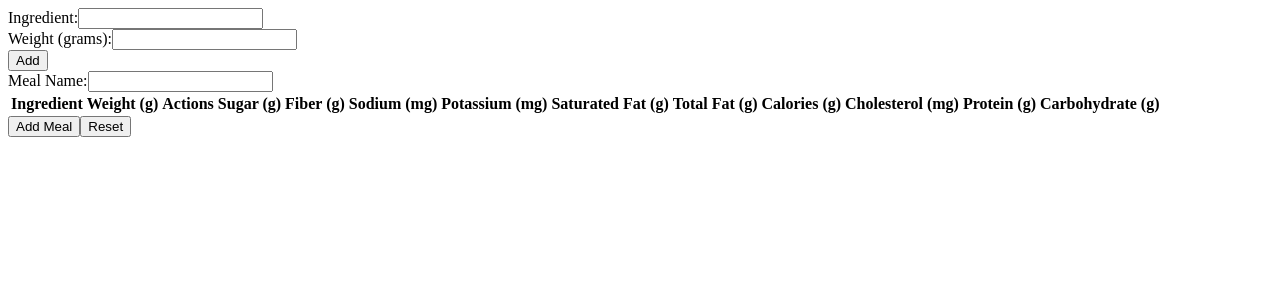
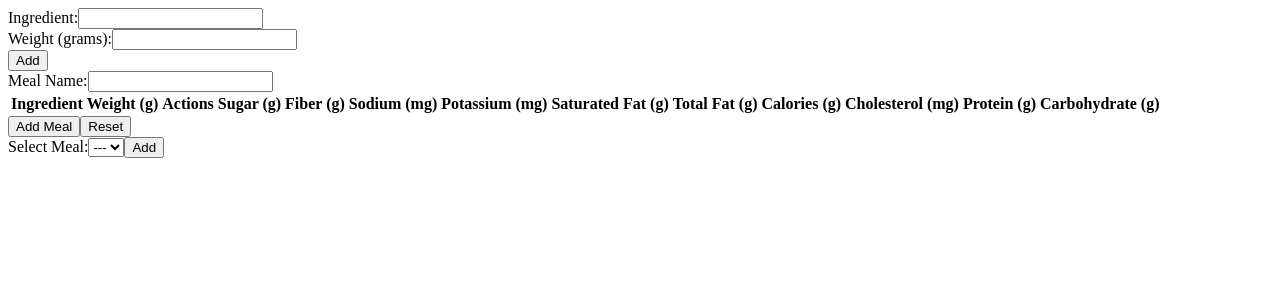
Before and after one commit to rmoss08/nutrition-calculator, a React (Create React App) app: page / in a window 1280 px wide. Shown: the top 300 px of the page. Built offline with nearby package versions, Linux system fonts and the light colour scheme.

Commit message:
feat: creates MealForm component

```diff
--- a/src/App.js
+++ b/src/App.js
@@ -1,4 +1,5 @@
 import IngredientForm from './components/IngredientForm';
+import MealForm from './components/MealForm';
 import Table from './components/Table';
 
 function App() {
@@ -6,6 +7,7 @@ function App() {
     <div>
       <IngredientForm />
       <Table />
+      <MealForm />
     </div>
   );
 }
--- /dev/null
+++ b/src/components/MealForm.js
@@ -0,0 +1,21 @@
+import { useSelector } from "react-redux";
+
+const MealForm = ()=> {
+    const meals = useSelector(state => state.day.meals);
+
+    let optionElements = [<option value='none'>---</option>];
+
+    for (const i in meals) {
+        const meal = meals[i];
+        const mealName = meal.name;
+        optionElements.push(<option value={mealName}>{mealName}</option>)
+    }
+
+    return <form>
+        <label htmlFor="meal-select">Select Meal:</label>
+        <select id='meal-select'>{optionElements}</select>
+        <button>Add</button>
+    </form>
+};
+
+export default MealForm;
```
